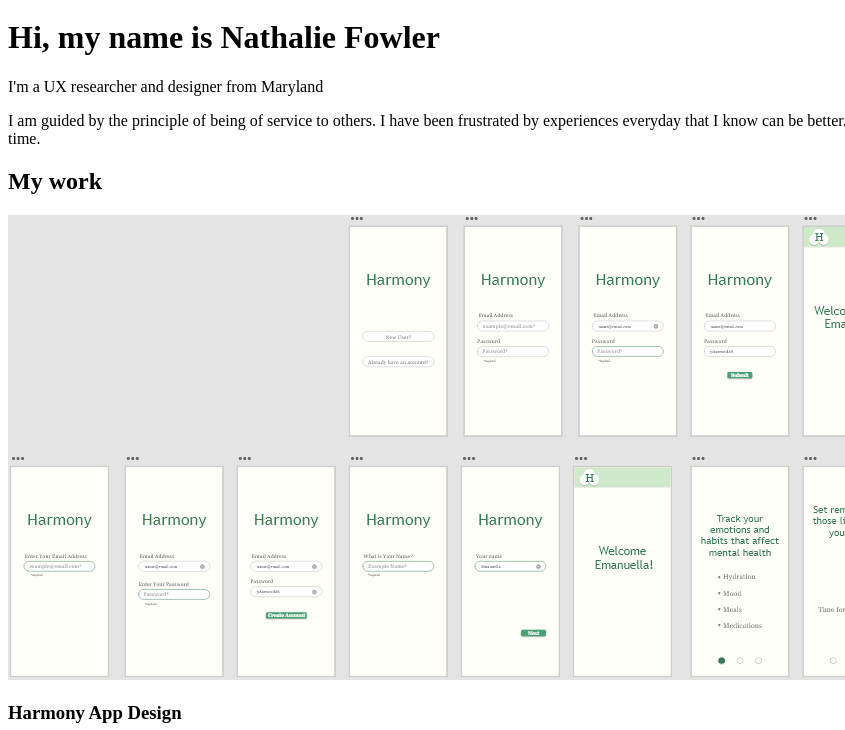
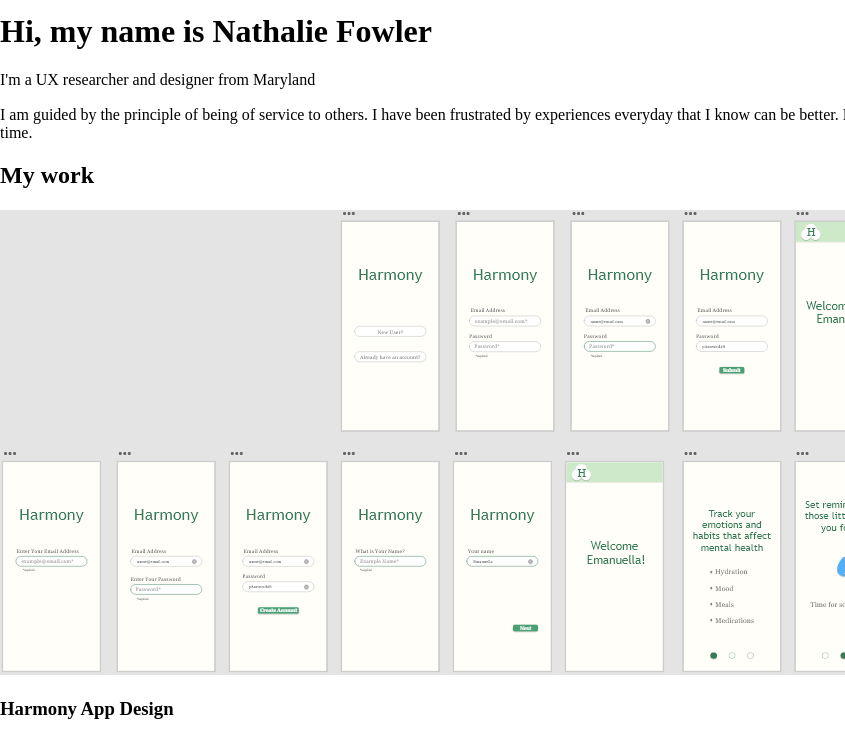
Before and after one commit to nathfowler13/portfolio-nath-fow, a plain HTML site: page index.html in a window 1280 px wide. Shown: the part 735-1465 px from the top of the page, without its empty margins (0-845 px from the left). Drawn offline with nearby package versions, Linux system fonts and the light colour scheme.

Commit message:
stylesheet links /index.html

```diff
--- a/index.html
+++ b/index.html
@@ -4,7 +4,10 @@
 		<meta http-equiv="Content-Type" content="text/html; charset=utf-8">
 		<meta name="author" content="Nathalie">
 		<meta name="description" content="UX Portfolio for an entry-level UXer">
+		<meta name="viewport" content="width=device-width, initial-scale=1">
 		<title>UX Portfolio Nathalie F</title>
+		<link rel="stylesheet" type="text/css" href="https://cdnjs.cloudflare.com/ajax/libs/normalize/8.0.1/normalize.min.css">
+		<link rel="stylesheet" type="text/css" href="css/style.css">
 	</head>
 
 	<body>
```
